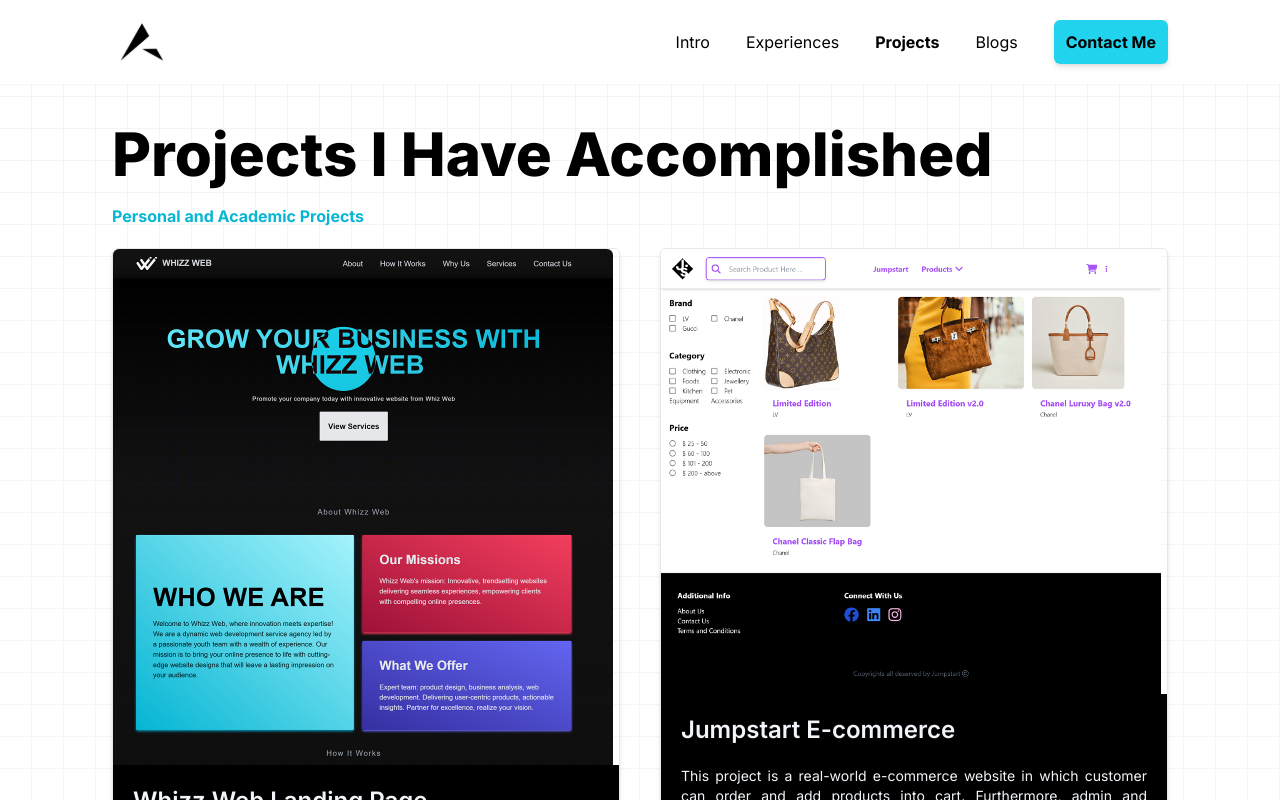
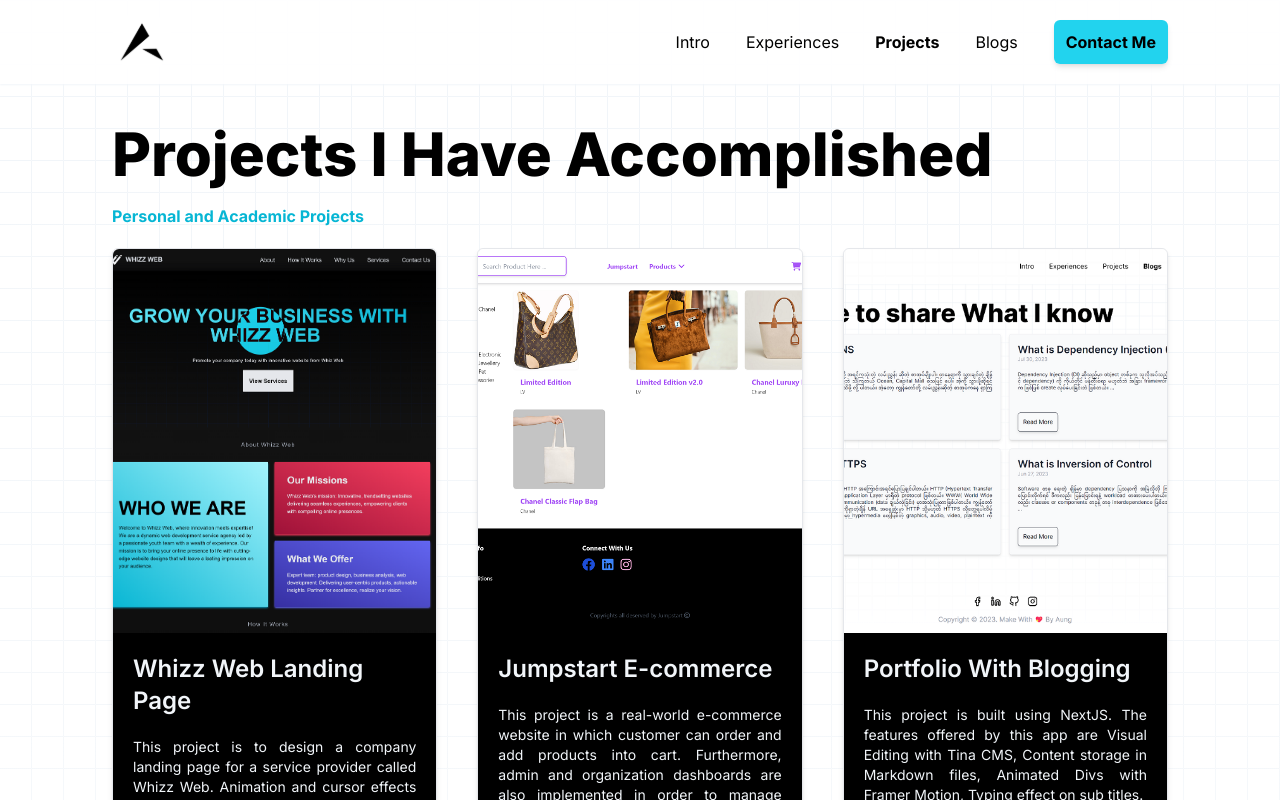
Before and after one commit to harrison542002/aung, a Next.js app: page /projects in a window 1280 px wide. Shown: the top 800 px of the page. Built offline with nearby package versions, Linux system fonts and the light colour scheme.

Commit message:
chor: Refactor project section

```diff
--- a/src/app/projects/components/ProjectCard.tsx
+++ b/src/app/projects/components/ProjectCard.tsx
@@ -32,7 +32,15 @@
           }`
         )}
       >
-        <div className="relative">
+        <div className="relative h-96">
+          <Image
+            src={project_image}
+            alt={project_title}
+            className="rounded-t-md object-cover object-top"
+            fill
+            // width={500}
+            // height={30}
+          />
           <div className="absolute bg-black rounded-t-md w-full h-full group-hover:opacity-30 opacity-0 transition-all duration-500">
             <div className="text-white flex justify-center items-center h-full w-full">
               <div>
@@ -49,13 +57,6 @@
               </div>
             </div>
           </div>
-          <Image
-            src={project_image}
-            alt={project_title}
-            className="rounded-t-md"
-            width={500}
-            height={30}
-          />
         </div>
         <div className="p-5 bg-black rounded-b-md">
           <h3 className="lg:text-2xl md:text-xl text-lg font-semibold ">
--- a/src/app/projects/page.tsx
+++ b/src/app/projects/page.tsx
@@ -33,10 +33,10 @@
           >
             Personal and Academic Projects
           </motion.h2>
-          <div className="py-5 grid lg:grid-cols-2 md:grid-cols-2 grid-cols-1 gap-10">
+          <div className="py-5 grid xl:grid-cols-3 lg:grid-cols-2 md:grid-cols-2 grid-cols-1 gap-10">
             <ProjectCard
               project_title="Whizz Web Landing Page"
-              description="This project is to design a company landing page for a service provide called Whizz Web. Animation and cursor effects were implemented to interate with visitiors."
+              description="This project is to design a company landing page for a service provider called Whizz Web. Animation and cursor effects were implemented to interate with visitiors."
               view="https://whizzweb.tech/"
               project_image={"/img/project-image/whizzweb.tech.png"}
               icons={
```
